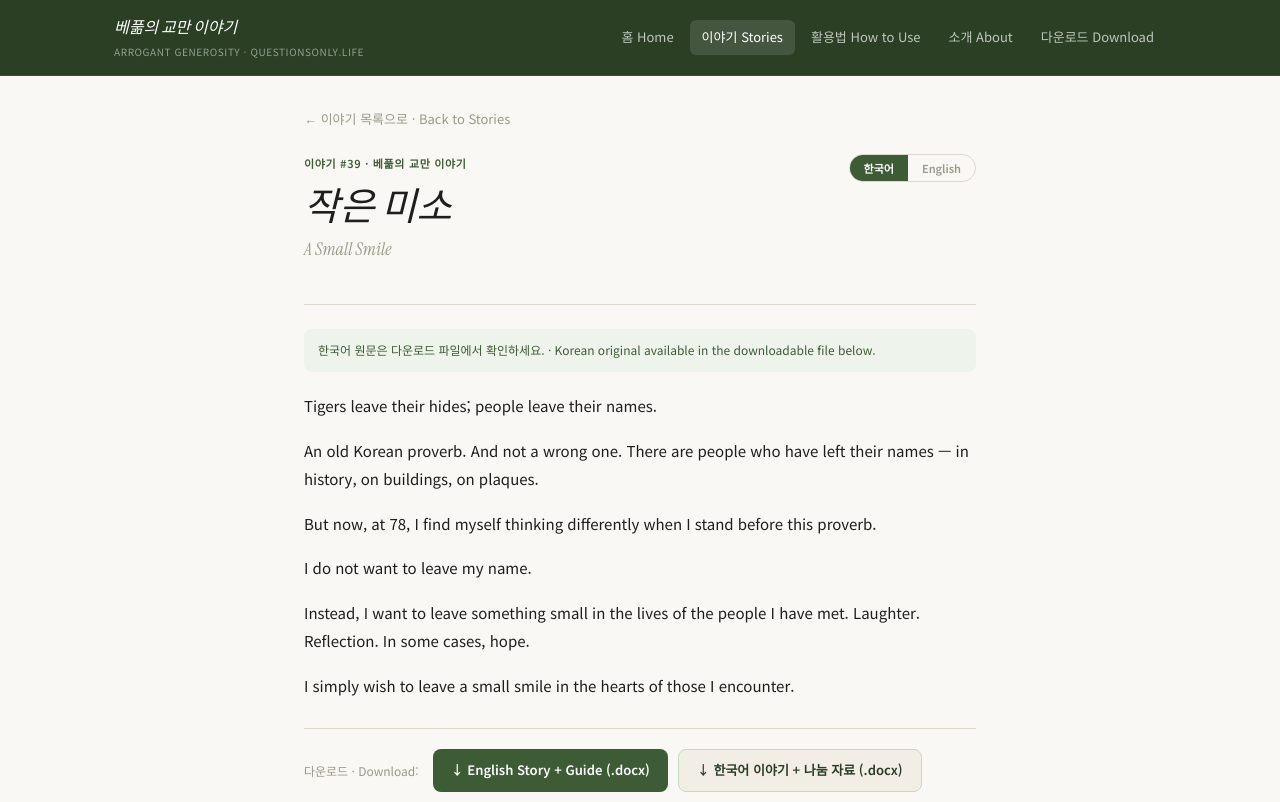
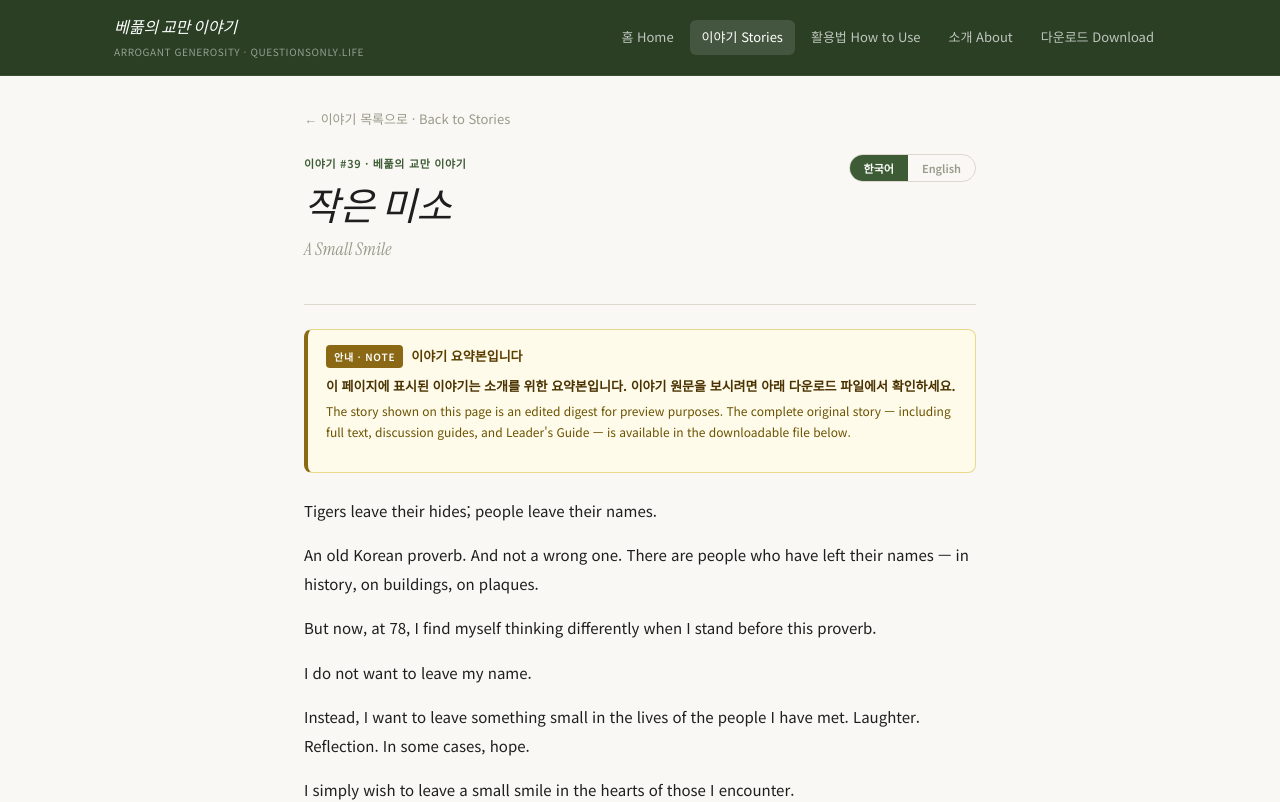
Before and after one commit to SimonPark-Life/questionsonly-life, a Next.js app: page /stories/a-small-smile in a window 1280 px wide. Shown: the top 802 px of the page. Built offline with nearby package versions, Linux system fonts and the light colour scheme.

Commit message:
Make story digest notice more prominent

```diff
--- a/components/StoryView.tsx
+++ b/components/StoryView.tsx
@@ -69,18 +69,60 @@ export default function StoryView({ story, prev, next }: Props) {
       }} />
 
       <div className="story-view__body">
-        {lang === 'ko' && (
+               <div style={{
+          background: '#fffbea',
+          border: '1px solid #e8d88a',
+          borderLeft: '4px solid #8B6914',
+          borderRadius: 'var(--r)',
+          padding: '14px 18px',
+          marginBottom: 24,
+        }}>
           <div style={{
-            background: 'var(--green-pale)',
-            borderRadius: 'var(--r)',
-            padding: '10px 14px',
-            marginBottom: 20,
+            display: 'flex',
+            alignItems: 'center',
+            gap: 8,
+            marginBottom: 6,
+          }}>
+            <span style={{
+              background: '#8B6914',
+              color: '#fff',
+              fontSize: 10,
+              fontWeight: 700,
+              letterSpacing: '.08em',
+              textTransform: 'uppercase' as const,
+              padding: '2px 8px',
+              borderRadius: 4,
+            }}>
+              안내 · Note
+            </span>
+            <span style={{
+              fontSize: 13,
+              fontWeight: 700,
+              color: '#5a3e00',
+            }}>
+              이야기 요약본입니다
+            </span>
+          </div>
+          <p style={{
+            fontSize: 13,
+            fontWeight: 600,
+            color: '#4a3200',
+            lineHeight: 1.7,
+            marginBottom: 4,
+          }}>
+            이 페이지에 표시된 이야기는 소개를 위한 요약본입니다.
+            이야기 원문을 보시려면 아래 다운로드 파일에서 확인하세요.
+          </p>
+          <p style={{
             fontSize: 12,
-            color: 'var(--green)'
+            color: '#6a5200',
+            lineHeight: 1.7,
           }}>
-            한국어 원문은 다운로드 파일에서 확인하세요. · Korean original available in the downloadable file below.
-          </div>
-        )}
+            The story shown on this page is an edited digest for preview purposes.
+            The complete original story — including full text, discussion guides,
+            and Leader's Guide — is available in the downloadable file below.
+          </p>
+        </div>
         {bodyParagraphs.map((para, i) => (
           <p key={i}>{para}</p>
         ))}
--- a/lib/stories-data.ts
+++ b/lib/stories-data.ts
@@ -198,7 +198,7 @@ export const stories: Story[] = [
     tags: ['devotion', 'witness'],
     audiences: ['young-adults', 'mid-career'],
     driveFileEn: EN[7], driveFileKo: KO[7],
-    textEn: `When I joined Korea University's Business School as a new professor in 1975, student activism was at its height. On May 18, 1982, I tried to talk a student leader out of joining a demonstration.\n\n"Do you really think democracy will come faster if you clash with the police today?"\n\n"I don't expect democracy to arrive today. But today is the second anniversary of the Gwangju uprising. If we go out and get arrested, people will ask why — and we'll say: Today is Gwangju. If our being arrested keeps that memory alive, I am willing."\n\nI had no answer for that.\n\n"I will go to the police station to get you out," I said. "To preserve my self-respect."`,
+    textEn: `When I joined Korea University's Business School as a new professor in 1981, student activism was at its height. On May 18, 1982, I tried to talk a student leader out of joining a demonstration.\n\n"Do you really think democracy will come faster if you clash with the police today?"\n\n"I don't expect democracy to arrive today. But today is the second anniversary of the Gwangju uprising. If we go out and get arrested, people will ask why — and we'll say: Today is Gwangju. If our being arrested keeps that memory alive, I am willing."\n\nI had no answer for that.\n\n"I will go to the police station to get you out," I said. "To preserve my self-respect."`,
     questionsEn: [
       'Has there been a time when you did something costly with no realistic chance of immediate change?',
       'What is the difference between the student\'s logic (memory and witness) and Dr. Park\'s strategic question (effectiveness)?',
```
